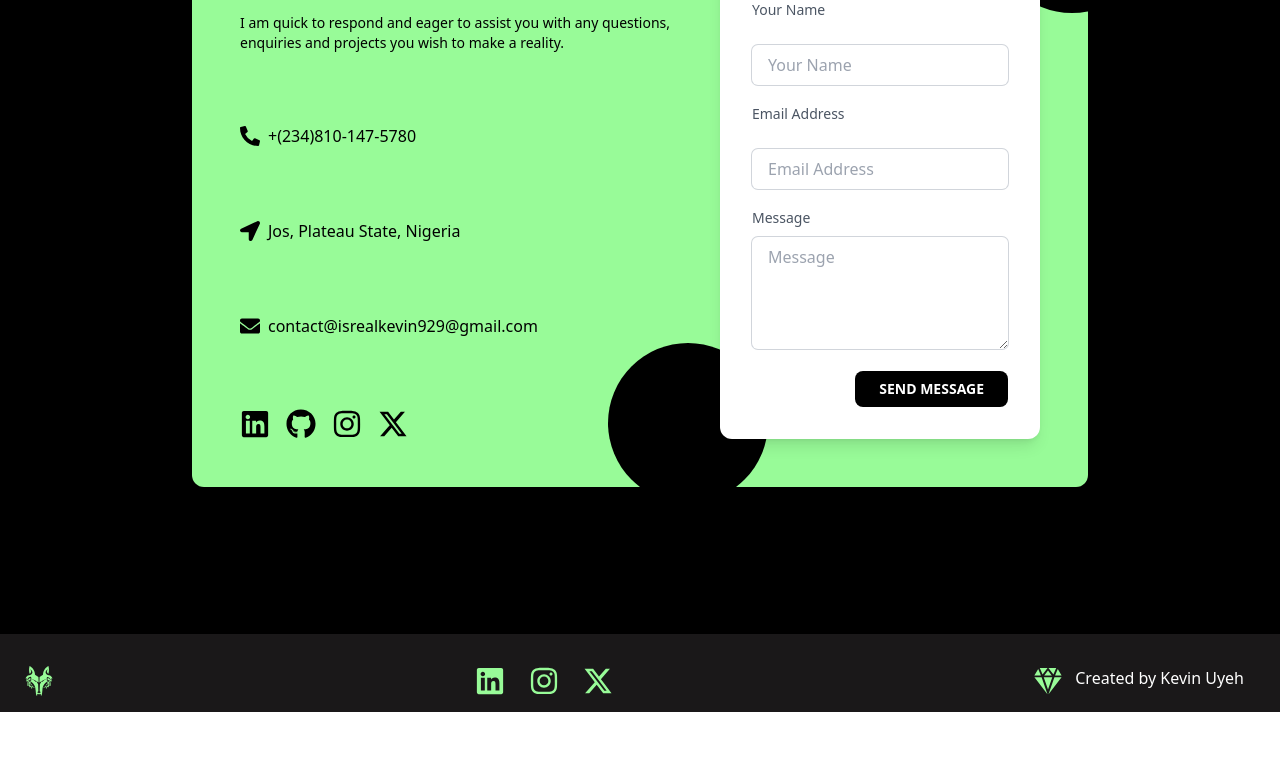
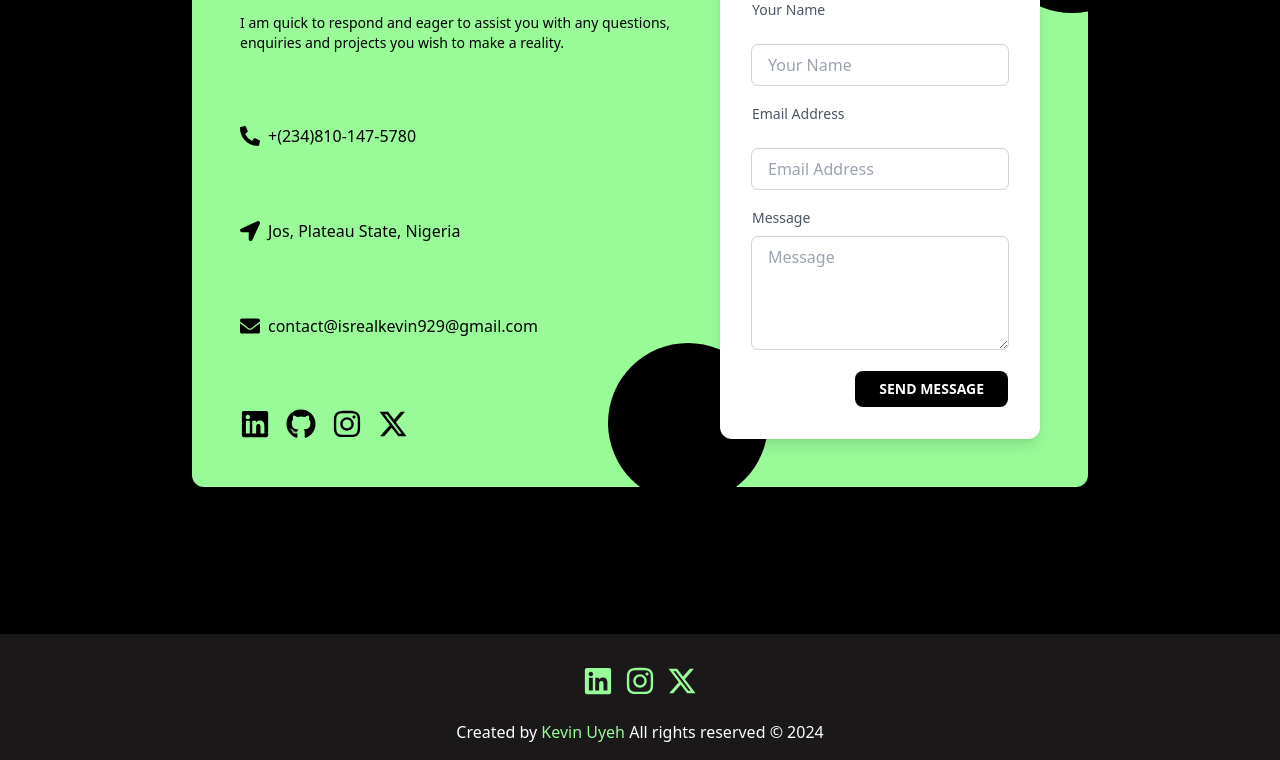
Before and after one commit to Kevinuyeh/Icons-Portfolio, a React (Create React App) app: page /contact in a window 1280 px wide. Shown: the part 844-1604 px from the top of the page. Before the commit the page ends 1556 px from the top, so only its background shows below. Built offline with nearby package versions, Linux system fonts and the light colour scheme.

Commit message:
New Commit

```diff
--- a/src/Components/Footer.jsx
+++ b/src/Components/Footer.jsx
@@ -1,29 +1,23 @@
 import React from "react";
-import { FaWolfPackBattalion } from "react-icons/fa6";
 import { FaLinkedin } from "react-icons/fa";
 import { FaInstagram } from "react-icons/fa";
 import { FaXTwitter } from "react-icons/fa6";
-import { IoDiamondSharp } from "react-icons/io5";
-import { Link } from "react-router-dom";
 
 function Footer() {
     return(
         <div className="w-full bg-dark3 pb-4">
-            <div className="flex justify-between items-center mx-auto text-center gap-6">
-                <div className="mt-8 text-team mx-6">
-                <FaWolfPackBattalion color="team" size={30}/>
+            <div className="flex flex-col justify-between items-center mx-auto text-center gap-6">
+
+                <div className="gap-3 text-team mx-auto text-center flex mt-8">
+                  <a href='https://www.linkedin.com/me?trk=p_mwlite_feed-secondary_nav'target='_blank' rel='noopener noreferrer' > <FaLinkedin className='cursor-pointer hover:text-cream' size={30} /></a>
+                 <a href='https://www.instagram.com/icon._.livin?igsh=MWF3M293NWF3bHlvcA%3D%3D&utm_source=qr'target='_blank' rel='noopener noreferrer' ><FaInstagram className='cursor-pointer hover:text-cream' size={30} /></a>
+                    <a href='https://x.com/Icon_livin_3'target='_blank' rel='noopener noreferrer' ><FaXTwitter className='cursor-pointer hover:text-cream' size={30} /></a>
                 </div>
 
-                <div className="gap-3 text-team mx-auto text-center flex mt-8">
-                <Link to='www.linkedin.com/in/kevin-uyeh-b7bb22176'><FaLinkedin  size={30}/></Link>
-                <Link to='https://www.instagram.com/icon._.livin?igsh=MWF3M293NWF3bHlvcA%3D%3D&utm_source=qr'></Link><FaInstagram  size={30}/>
-                <Link to='https://x.com/Icon_livin_3'></Link><FaXTwitter  size={30}/>
-                </div>
 
-                <div className="flex text-team  mx-6 mt-8">
-                <IoDiamondSharp color="team" size={30}/>
-                <h1 className="text-white mx-3">Created by Kevin Uyeh</h1>
-                </div>
+
+                <h1 className="text-white mx-3">Created by <span className="text-team">Kevin Uyeh </span>All rights reserved © 2024</h1>
+
             </div>
         </div>
     )
--- a/src/Components/Skills.jsx
+++ b/src/Components/Skills.jsx
@@ -3,7 +3,7 @@ import { FaSearch } from "react-icons/fa";
 import { FaPenNib } from "react-icons/fa";
 import { IoCodeSlashSharp } from "react-icons/io5";
 import { FaRegChartBar } from "react-icons/fa";
-import { Slide } from "react-awesome-reveal";
+// import { Slide } from "react-awesome-reveal";
 
 function Skills() {
 
--- a/src/Pages/ContactPage.jsx
+++ b/src/Pages/ContactPage.jsx
@@ -66,10 +66,10 @@ function ContactPage() {
 
 
                                 <div className='flex space-x-4 text-lg'>
-                                    <a href='https://www.linkedin.com/me?trk=p_mwlite_feed-secondary_nav'> <FaLinkedin className='cursor-pointer hover:text-cream' size={30} /></a>
-                                    <a href="https://github.com/Kevinuyeh"><FaGithub className='cursor-pointer hover:text-cream' size={30} /></a>
-                                    <a href='https://www.instagram.com/icon._.livin?igsh=MWF3M293NWF3bHlvcA%3D%3D&utm_source=qr'><FaInstagram className='cursor-pointer hover:text-cream' size={30} /></a>
-                                    <a href='https://x.com/Icon_livin_3'><FaXTwitter className='cursor-pointer hover:text-cream' size={30} /></a>
+                                    <a href='https://www.linkedin.com/me?trk=p_mwlite_feed-secondary_nav'target='_blank' rel='noopener noreferrer' > <FaLinkedin className='cursor-pointer hover:text-cream' size={30} /></a>
+                                    <a href="https://github.com/Kevinuyeh"target='_blank' rel='noopener noreferrer' ><FaGithub className='cursor-pointer hover:text-cream' size={30} /></a>
+                                    <a href='https://www.instagram.com/icon._.livin?igsh=MWF3M293NWF3bHlvcA%3D%3D&utm_source=qr'target='_blank' rel='noopener noreferrer' ><FaInstagram className='cursor-pointer hover:text-cream' size={30} /></a>
+                                    <a href='https://x.com/Icon_livin_3'target='_blank' rel='noopener noreferrer' ><FaXTwitter className='cursor-pointer hover:text-cream' size={30} /></a>
                                 </div>
                             </div>
 
```
